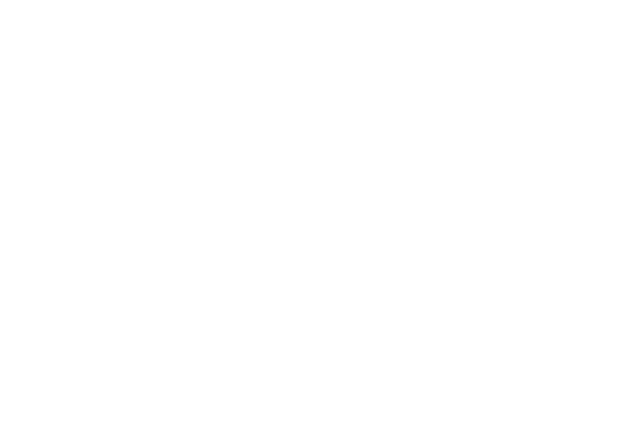
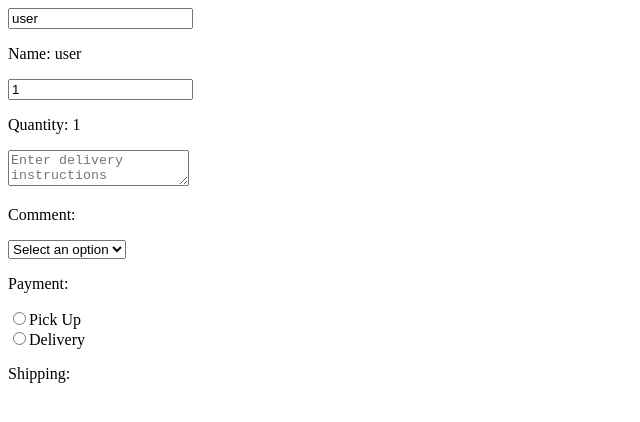
Before and after one commit to mhmdfakhir/reactTutorial, a React (Vite) app in the folder my-react-app/: page / in a window 1280 px wide. Shown: the top 422 px of the page, without its empty margins (0-640 px from the left). Built offline with nearby package versions, Linux system fonts and the light colour scheme.

Commit message:
onChange done

```diff
--- a/my-react-app/src/App.jsx
+++ b/my-react-app/src/App.jsx
@@ -1,11 +1,11 @@
-import Counter from "./Counter.jsx";
+import MyComponent from './MyComponent.jsx'
 import "./App.css";
 
 
 function App() {
   return (
     <>
-
+      <MyComponent />
     </>
   );
 }
--- a/my-react-app/src/MyComponent.jsx
+++ b/my-react-app/src/MyComponent.jsx
@@ -1,35 +1,85 @@
+
 import React, { useState } from 'react';
 
 function MyComponent(params) {
 
-    const [name, setName] = useState("Guest");
-    const [age, setAge]   = useState(0);
-    const [isEmployed, setIsEmployed] = useState(false);
+    const [name, setName] = useState("user");
+    const [quantity, setQuantity] = useState(1);
+    const [comment, setComment] = useState();
+    const [payment, setPayment] = useState("");
+    const [shipping, setShipping] = useState("");
 
-    const updateName = () => {
-        setName("Spongebob");
+    function handleNameChange(event) {
+        setName(event.target.value);
     }
 
-    const incrementAge = () => {
-        setAge(age + 1);
+    function handleQuantityChange(event) {
+        setQuantity(event.target.value);
     }
 
-    const toggleEmployedStatus = () => {
-        setIsEmployed(!isEmployed);
+    function handleCommentChange(event) {
+        setComment(event.target.value);
+    }
+
+    function handlePaymentChange(event) {
+        setPayment(event.target.value);
+    }
+
+    function handleShippingChange(event) {
+        setShipping(event.target.value);
     }
 
     return (
         <div>
+            <input
+                value={name}
+                onChange={handleNameChange}>
+            </input>
             <p>Name: {name}</p>
-            <button onClick={updateName}>Set Name</button>
 
-            <p>Age: {age}</p>
-            <button onClick={incrementAge}>Increment Age</button>
+            <input
+                value={quantity}
+                onChange={handleQuantityChange}
+                type="number">
+            </input>
+            <p>Quantity: {quantity}</p>
 
-            <p>Is employed: {isEmployed ? "Yes" : "No"}</p>
-            <button onClick={toggleEmployedStatus}>Toggle Status</button>
+            <textarea
+                value={comment}
+                onChange={handleCommentChange}
+                placeholder='Enter delivery instructions'></textarea>
+            <p>Comment: {comment}</p>
+
+            <select value={payment} onChange={handlePaymentChange}>
+                <option value="">Select an option</option>
+                <option value="Visa">Visa</option>
+                <option value="Mastercard">Mastercard</option>
+                <option value="Giftcard">Giftcard</option>
+                <option value="Amex">Amex</option>
+            </select>
+            <p>Payment: {payment}</p>
+
+            <label>
+                <input
+                    type="radio"
+                    value='Pick up'
+                    checked={shipping === "Pick up"}
+                    onChange={handleShippingChange} />
+                Pick Up
+            </label>
+            <br></br>
+            <label>
+                <input
+                    type="radio"
+                    value='Delivery'
+                    checked={shipping === "Delivery"}
+                    onChange={handleShippingChange} />
+                Delivery
+            </label>
+            <p>Shipping: {shipping}</p>
         </div>
     );
+
 }
 
 export default MyComponent
--- /dev/null
+++ b/my-react-app/src/done/MyComponent.jsx
@@ -0,0 +1,35 @@
+import React, { useState } from 'react';
+
+function MyComponent(params) {
+
+    const [name, setName] = useState("Guest");
+    const [age, setAge]   = useState(0);
+    const [isEmployed, setIsEmployed] = useState(false);
+
+    const updateName = () => {
+        setName("Spongebob");
+    }
+
+    const incrementAge = () => {
+        setAge(age + 1);
+    }
+
+    const toggleEmployedStatus = () => {
+        setIsEmployed(!isEmployed);
+    }
+
+    return (
+        <div>
+            <p>Name: {name}</p>
+            <button onClick={updateName}>Set Name</button>
+
+            <p>Age: {age}</p>
+            <button onClick={incrementAge}>Increment Age</button>
+
+            <p>Is employed: {isEmployed ? "Yes" : "No"}</p>
+            <button onClick={toggleEmployedStatus}>Toggle Status</button>
+        </div>
+    );
+}
+
+export default MyComponent
```
Also changed, not shown: my-react-app/src/done/Button.jsx (renamed from my-react-app/src/Button.jsx), my-react-app/src/done/Button/Button.jsx (renamed from my-react-app/src/Button/Button.jsx), my-react-app/src/done/Button/Button.module.css (renamed from my-react-app/src/Button/Button.module.css), my-react-app/src/done/Card.jsx (renamed from my-react-app/src/Card.jsx), my-react-app/src/done/Food.jsx (renamed from my-react-app/src/Food.jsx), my-react-app/src/done/Footer.jsx (renamed from my-react-app/src/Footer.jsx), my-react-app/src/done/Header.jsx (renamed from my-react-app/src/Header.jsx), my-react-app/src/done/Student.jsx (renamed from my-react-app/src/Student.jsx), my-react-app/src/done/UserGreeting.jsx (renamed from my-react-app/src/UserGreeting.jsx).
